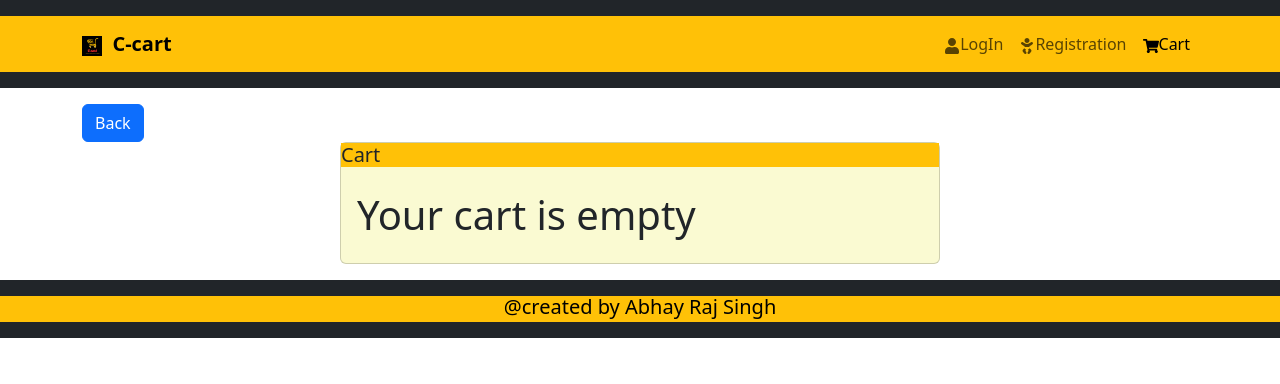
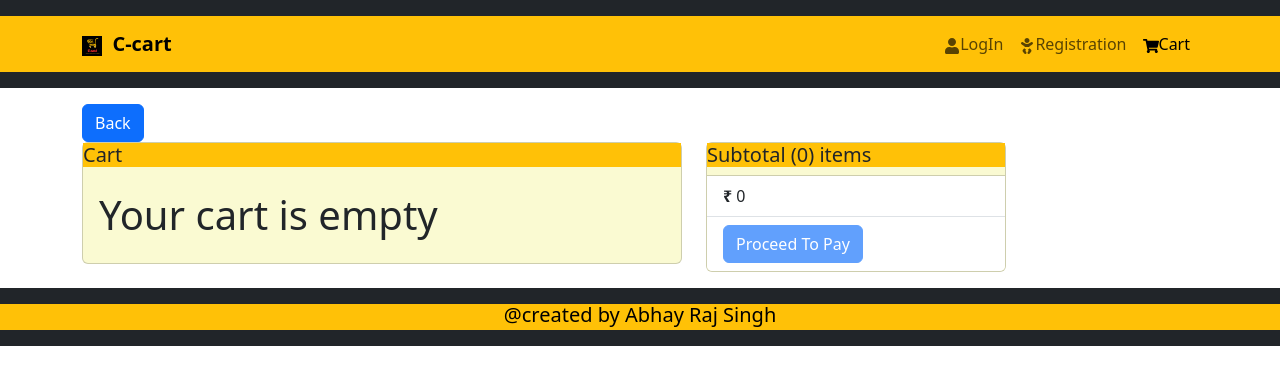
Before and after one commit to ABHAYRAJSINGHPAWAR1229/Project1C-cart, a React (Create React App) app in the folder frontend/: page /cart in a window 1280 px wide. Shown: the top 384 px of the page. Built offline with nearby package versions, Linux system fonts and the light colour scheme.

Commit message:
completed cart page

```diff
--- a/frontend/src/Screen/CartScreen.js
+++ b/frontend/src/Screen/CartScreen.js
@@ -1,15 +1,32 @@
 import React from 'react'
+import { useNavigate } from 'react-router-dom'
 import { LinkContainer } from 'react-router-bootstrap'
-import { Button,Card, CardTitle, Container } from 'react-bootstrap'
-import {useSelector} from 'react-redux'
+import {Image, Button,Card, CardTitle,FormControl, ListGroup, Row ,Col} from 'react-bootstrap'
+import { useDispatch,useSelector} from 'react-redux'
 import { FaTrash } from 'react-icons/fa'
 import {Table} from 'react-bootstrap'
+import { addToCart,removeCartItems } from '../slices/cartSlice'
+
 
 
 const CartScreen = () => {
 
+  const navigate=useNavigate();
+  const dispatch = useDispatch();
   const cart = useSelector(state => state.cart);
   const { cartItems } = cart;
+  const addToCartHandler=async(products,qty)=>{
+     dispatch(addToCart({...products,qty}));
+  }
+
+  const removeFromCartHandler=async(id)=>{
+    dispatch(removeCartItems(id));
+ }
+
+ const checkoutHandler=async()=>{
+  navigate('/login?redirect=/shipping');
+
+ }
 
   return (
     <>
@@ -17,8 +34,10 @@ const CartScreen = () => {
       <Button className='btn-block'>Back</Button>
     </LinkContainer>
 
-    <Container style={{display:'flex',justifyContent:'center'}}>
-    <Card style={{width:'600px',backgroundColor:'lightgoldenrodyellow' }}>
+    <Row>
+      <Col>
+
+    <Card style={{width:'600px',backgroundColor:'lightgoldenrodyellow' }} variant='flush'>
       <CardTitle className='bg-warning' >Cart</CardTitle>
       <Card.Body>
        {cartItems.length===0?(<h1>Your cart is empty</h1>):(
@@ -32,48 +51,45 @@ const CartScreen = () => {
           </thead>
           {cartItems.map((item)=>(
                <>
-          <tbody key={item.product}>
+          <tbody key={item._id}>
+            <td><Image src={item.image} fluid rounded width="50px"/></td>
           <td>{item.name}</td>
-             <td>{item.qty}</td>
+             <td> <FormControl as='select' value={item.qty} onChange={(e)=>{addToCartHandler(item,Number(e.target.value))}}>
+                                    {[...Array(item.countInStock).keys()].map((x)=>(
+                                      <option key={x+1} value={x+1}>{x+1}</option>
+                                    ))}
+                                  </FormControl></td>
              <td>&#8377;{item.price}</td>
-             <td><Button variant='danger'><FaTrash/></Button></td>
+             <td><Button variant='danger' onClick={()=>removeFromCartHandler(item._id)}><FaTrash /></Button></td>
           </tbody>
           </>
           ))}
         </Table>
-        // <ListGroup>
-        //   <Row>
-        //     <Col>Product Name</Col>
-        //     <Col>Quantity</Col>
-        //     <Col>Price</Col>
-        //     <Col>Remove</Col>
-        //   </Row>
 
-
-        //     {cartItems.map((item)=>(
-        //       <>
-        //       <Row></Row>
-        //       <Row key={item.product}>
-
-        //       <Col>{item.name}</Col>
-        //       <Col>{item.qty}</Col>
-        //       <Col>&#8377;{item.price}</Col>
-        //       <Col><Button variant='danger'><FaTrash/></Button></Col>
-
-        //       </Row>
-        //       <Row></Row>
-        //       </>
-        //       ))}
-
-
-        //   <hr/>
-        // </ListGroup>
 
        )}
 
       </Card.Body>
     </Card>
-    </Container>
+
+    </Col>
+    <Col>
+
+    <Card  style={{width:'300px',backgroundColor:'lightgoldenrodyellow' }} variant='flush'>
+    <CardTitle className='bg-warning' > Subtotal ({cartItems.reduce((acc,item)=>acc+item.qty,0)}) items</CardTitle>
+      <ListGroup variant='flush'>
+
+             <ListGroup.Item>
+            <b> &#8377; </b>{cartItems.reduce((acc,item)=>acc + item.qty * item.price,0)}
+             </ListGroup.Item>
+             <ListGroup.Item>
+              <Button type='button' className='btn-block' disabled={cartItems.length===0} onClick={checkoutHandler}>Proceed To Pay</Button>
+             </ListGroup.Item>
+      </ListGroup>
+    </Card>
+
+    </Col>
+    </Row>
     </>
   )
 }
--- a/frontend/src/slices/cartSlice.js
+++ b/frontend/src/slices/cartSlice.js
@@ -1,5 +1,5 @@
 import {createSlice} from '@reduxjs/toolkit'
-//'import {  calculation } from '../CartCalcu/calculation';
+import { calculation } from '../CartCalcu/calculation'
 
 // initialState=localStorage.getItem("cart")?JSON.parse(localStorage.getItem("cart")):{cartItems:[0]};
 // const initialState = {
@@ -11,9 +11,9 @@ import {createSlice} from '@reduxjs/toolkit'
       // TRANSFER IT IN CARTCALC
 //----------------------------------------------------------------------------------------
 // //for round off and make value two decimal place
-const calc=(num)=>{
-    return (Math.round(num*100)/100).toFixed(2)
-}
+// const calc=(num)=>{
+//     return (Math.round(num*100)/100).toFixed(2)
+// }
 
 //------------------------------------------------------------------------------------------
 
@@ -35,32 +35,37 @@ const cartSlice=createSlice({
           //---------------------------------------------------------------------------------
                    //TRANSFERED IT IN CARTCALCU
           //---------------------------------------------------------------------------------
-          // total items price initialamount set to be zero
-          state.totalAmount=calc(state.cartItems.reduce((initialAmount,item)=>initialAmount+item.price*item.qty,0));
+        //   // total items price initialamount set to be zero
+        //   state.totalAmount=calc(state.cartItems.reduce((initialAmount,item)=>initialAmount+item.price*item.qty,0));
 
-          //total shipping price
-          state.totalShipping=calc(Number(
-            Number(state.totalAmount)>1000 ? 0 :
-            (Number(state.totalAmount)>500 ? 50 :
-            (Number(state.totalAmount)>200 ? 100 :
-            (Number(state.totalAmount)>100 ? 120:150)))));
+        //   //total shipping price
+        //   state.totalShipping=calc(Number(
+        //     Number(state.totalAmount)>1000 ? 0 :
+        //     (Number(state.totalAmount)>500 ? 50 :
+        //     (Number(state.totalAmount)>200 ? 100 :
+        //     (Number(state.totalAmount)>100 ? 120:150)))));
 
-         //total gst price
-         state.totalGst=calc(Number(state.totalAmount*0.18));
+        //  //total gst price
+        //  state.totalGst=calc(Number(state.totalAmount*0.18));
 
-         //total Debting Amount
-         state.totalDebitingAmount=calc(
-          Number(state.totalAmount)
-         +Number(state.totalShipping)
-         +Number(state.totalGst))
+        //  //total Debting Amount
+        //  state.totalDebitingAmount=calc(
+        //   Number(state.totalAmount)
+        //  +Number(state.totalShipping)
+        //  +Number(state.totalGst))
 
-         localStorage.getItem("cart",JSON.stringify(state))
+        //  localStorage.getItem("cart",JSON.stringify(state))
         //---------------------------------------------------------------------------------
-      // return calculation();
-        }
+       return calculation(state);
+        },
+      removeCartItems: (state,action) => {
+        state.cartItems = state.cartItems.filter((p) => p._id !== action.payload);
+        return calculation(state);
+      }
+
     }
 
 })
 
-export const {addToCart}=cartSlice.actions
+export const {addToCart,removeCartItems}=cartSlice.actions
 export default cartSlice.reducer
```
Also changed, not shown: 1 other file (tests, documents, lock files or other folders).
